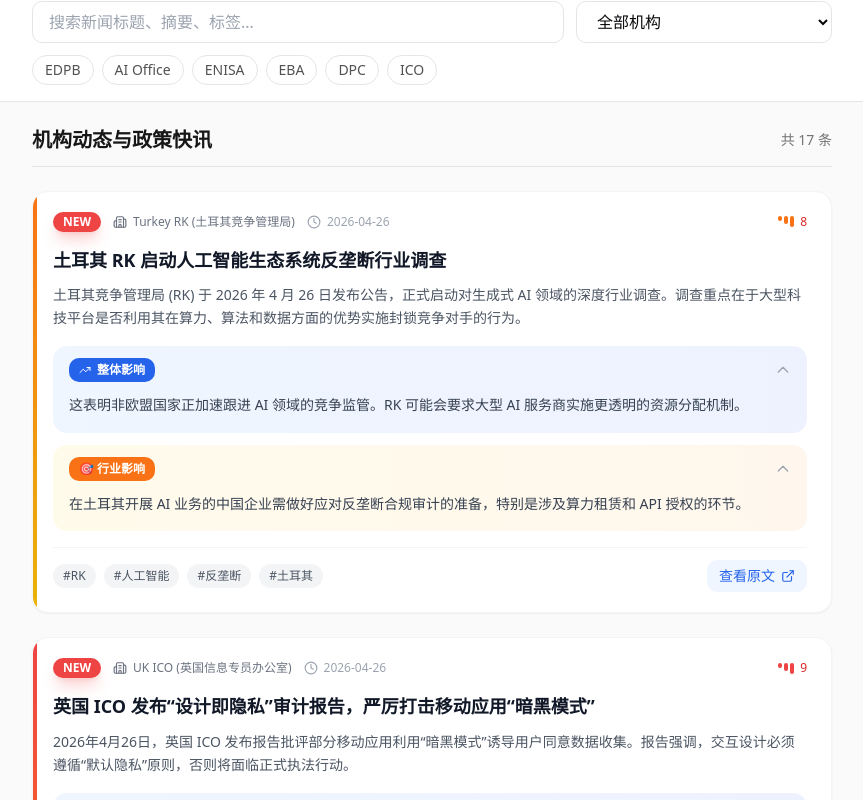
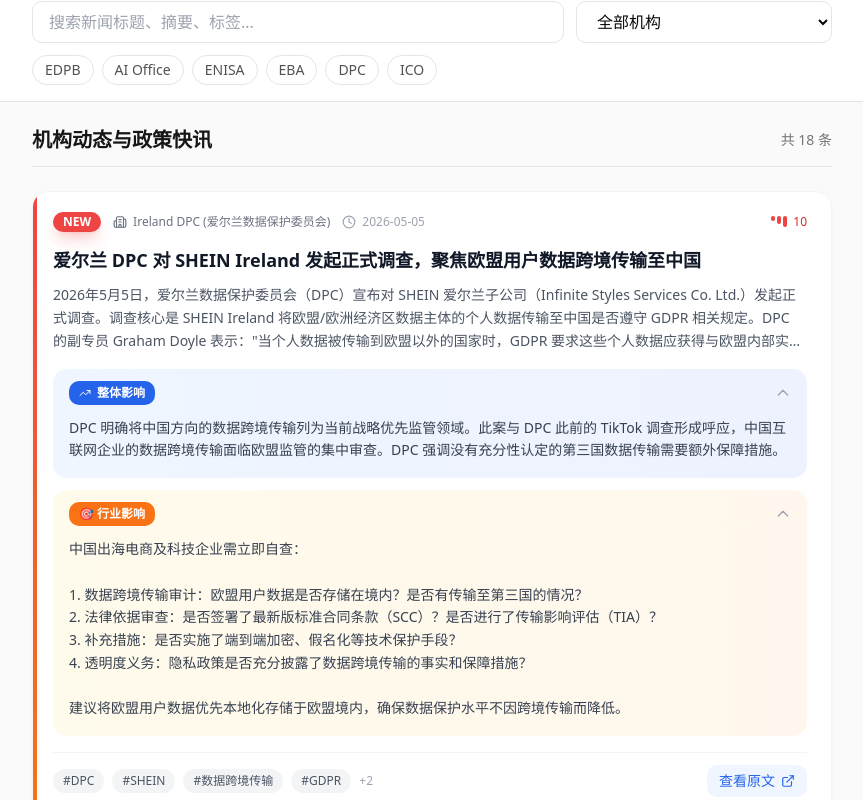
Before and after one commit to lbook820-gif/aspgcminsight, a React (Vite) app: page /#/dpas in a window 1280 px wide. Shown: the part 240-1040 px from the top of the page, without its empty margins (208-1071 px from the left). Built offline with nearby package versions, Linux system fonts and the light colour scheme.

Commit message:
feat: daily update 2026-05-06 - DPC opens SHEIN Ireland data transfer inquiry

```diff
--- a/src/pages/DPAs.tsx
+++ b/src/pages/DPAs.tsx
@@ -4,6 +4,22 @@
 import type { NewsItem } from '@/types';
 
 const dpaUpdates: NewsItem[] = [
+  {
+    id: 'dpa-ie-007',
+    source: 'Ireland DPC (爱尔兰数据保护委员会)',
+    date: '2026-05-05',
+    heat: 10,
+    title: '爱尔兰 DPC 对 SHEIN Ireland 发起正式调查，聚焦欧盟用户数据跨境传输至中国',
+    summary:
+      '2026年5月5日，爱尔兰数据保护委员会（DPC）宣布对 SHEIN 爱尔兰子公司（Infinite Styles Services Co. Ltd.）发起正式调查。调查核心是 SHEIN Ireland 将欧盟/欧洲经济区数据主体的个人数据传输至中国是否遵守 GDPR 相关规定。DPC 的副专员 Graham Doyle 表示："当个人数据被传输到欧盟以外的国家时，GDPR 要求这些个人数据应获得与欧盟内部实质同等的保护水平。DPC 近期的执法行动以及向其他欧洲监管机构提出的投诉，已将数据向中国传输的问题置于聚光灯下。"调查涉及 GDPR 第5条（数据处理原则）、第13条（透明度义务）以及第五章的数据跨境传输要求。DPC 强调此次调查是重要的战略优先事项，并将与欧洲同行监管机构密切合作。',
+    overallImpact:
+      'DPC 明确将中国方向的数据跨境传输列为当前战略优先监管领域。此案与 DPC 此前的 TikTok 调查形成呼应，中国互联网企业的数据跨境传输面临欧盟监管的集中审查。DPC 强调没有充分性认定的第三国数据传输需要额外保障措施。',
+    industryImpact:
+      '中国出海电商及科技企业需立即自查：\n\n1. 数据跨境传输审计：欧盟用户数据是否存储在境内？是否有传输至第三国的情况？\n2. 法律依据审查：是否签署了最新版标准合同条款（SCC）？是否进行了传输影响评估（TIA）？\n3. 补充措施：是否实施了端到端加密、假名化等技术保护手段？\n4. 透明度义务：隐私政策是否充分披露了数据跨境传输的事实和保障措施？\n\n建议将欧盟用户数据优先本地化存储于欧盟境内，确保数据保护水平不因跨境传输而降低。',
+    tags: ['DPC', 'SHEIN', '数据跨境传输', 'GDPR', '爱尔兰', '中国'],
+    link: 'https://www.dataprotection.ie/en/news-media/dpc-opens-inquiry-infinite-styles-services-co-ltd-shein-ireland',
+    isNew: true,
+  },
   {
     id: 'dpa-tr-003',
     source: 'Turkey RK (土耳其竞争管理局)',
--- a/src/pages/Enforcement.tsx
+++ b/src/pages/Enforcement.tsx
@@ -9,6 +9,22 @@
 ];
 
 const enforcementCases: NewsItem[] = [
+  {
+    id: 'e17',
+    source: '爱尔兰 DPC',
+    date: '2026-05-05',
+    heat: 10,
+    title: '爱尔兰 DPC 对 SHEIN Ireland 发起正式调查，聚焦欧盟用户数据跨境传输至中国',
+    summary:
+      '2026年5月5日，爱尔兰数据保护委员会（DPC）宣布对 SHEIN 爱尔兰子公司（Infinite Styles Services Co. Ltd.）发起正式调查。调查核心是 SHEIN Ireland 将欧盟数据主体的个人数据传输至中国是否遵守了 GDPR 的跨境传输规定。副专员 Graham Doyle 强调："当个人数据被传输到欧盟以外时，GDPR 要求给予实质同等的保护水平。"此案涉及 GDPR 第5条（原则）、第13条（透明度）和第五章（跨境传输）。DPC 的调查启动决定已于2026年4月30日发出。',
+    overallImpact:
+      '这是 DPC 将中国方向数据跨境传输列为战略重点后的又一重大行动。与 TikTok 案形成呼应，中国互联网企业在欧盟的数据处理行为正面临前所未有的监管审查。',
+    industryImpact:
+      '所有将欧盟用户数据传输至中国的企业应立即进行跨境传输审计，确保已签署有效 SCC 并实施补充保护措施。建议将欧盟数据本地化存储。',
+    tags: ['DPC', 'SHEIN', '数据跨境传输', 'GDPR', '爱尔兰'],
+    link: 'https://www.dataprotection.ie/en/news-media/dpc-opens-inquiry-infinite-styles-services-co-ltd-shein-ireland',
+    isNew: true,
+  },
   {
     id: 'e16',
     source: '欧盟委员会',
--- a/src/pages/Home.tsx
+++ b/src/pages/Home.tsx
@@ -22,6 +22,22 @@
       '中国云计算和AI企业应密切跟踪DMA监管范围扩展的立法进程。若AWS和Azure被指定为云服务守门人，中国云服务商在欧洲市场可能获得更公平的竞争环境。建议企业提前评估数据共享义务和互操作性要求。',
     tags: ['DMA', '云计算', '人工智能', '欧盟委员会', '守门人'],
     link: 'https://finance.sina.cn/usstock/mggd/2026-04-29/detail-inhwaxzr1296755.d.html',
+    isNew: true,
+  },
+  {
+    id: '2026-026',
+    source: '爱尔兰 DPC',
+    date: '2026-05-05',
+    heat: 10,
+    title: '爱尔兰 DPC 对 SHEIN Ireland 发起正式调查，聚焦欧盟用户数据跨境传输至中国',
+    summary:
+      '2026年5月5日，爱尔兰数据保护委员会（DPC）宣布对 SHEIN 爱尔兰子公司（Infinite Styles Services Co. Ltd.）发起正式调查。调查核心是 SHEIN Ireland 将欧盟/欧洲经济区数据主体的个人数据传输至中国是否遵守了 GDPR 相关规定，涉及 GDPR 第5条（数据处理原则）、第13条（透明度义务）以及第五章的数据跨境传输要求。DPC 的启动决定已于2026年4月30日送达 SHEIN Ireland。',
+    overallImpact:
+      'DPC 明确表示，数据向第三国的跨境传输是当前战略优先监管领域。此案与 DPC 此前对 TikTok 的调查形成呼应，中国互联网企业的数据跨境传输正面临欧盟监管的集中审查。',
+    industryImpact:
+      '中国出海电商及科技企业需高度警惕：在缺乏欧盟"充分性认定"的情况下向中国传输用户数据，必须确保签署最新版标准合同条款（SCC）并实施有效的补充技术措施。建议将欧盟用户数据本地化存储于欧盟境内，或确保端到端加密等补充保护手段到位。',
+    tags: ['DPC', 'SHEIN', '数据跨境传输', 'GDPR', '爱尔兰', '中国'],
+    link: 'https://www.dataprotection.ie/en/news-media/dpc-opens-inquiry-infinite-styles-services-co-ltd-shein-ireland',
     isNew: true,
   },
   {
```
Also changed, not shown: 4 other files (tests, documents, lock files or other folders).
